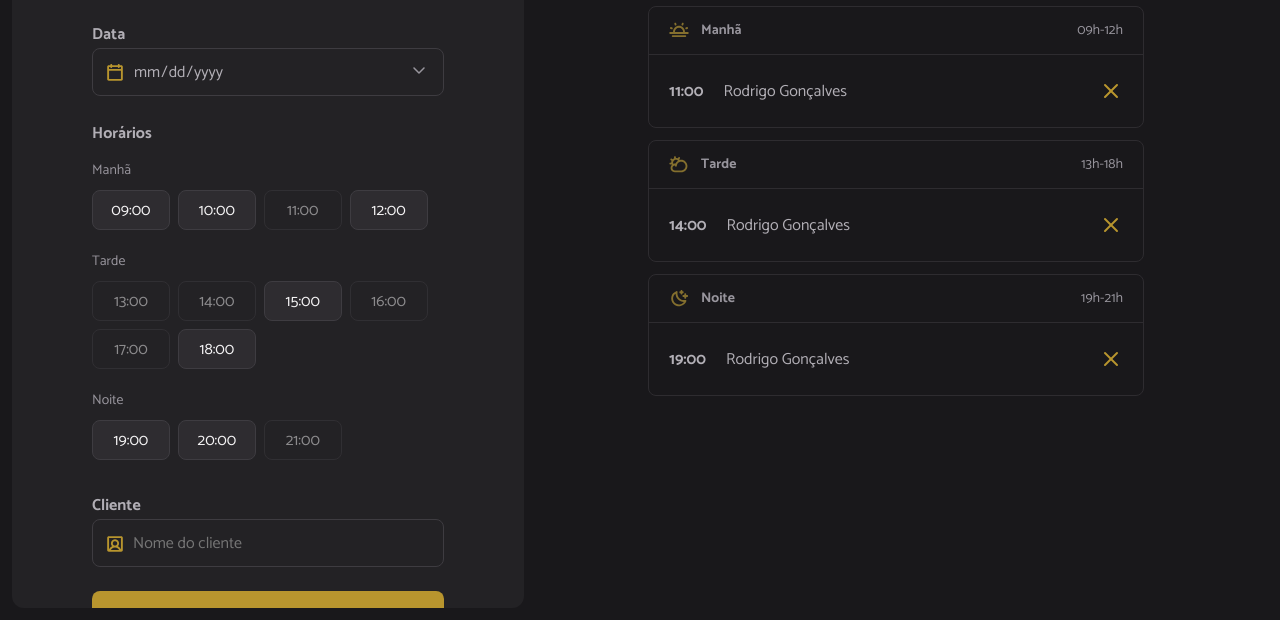
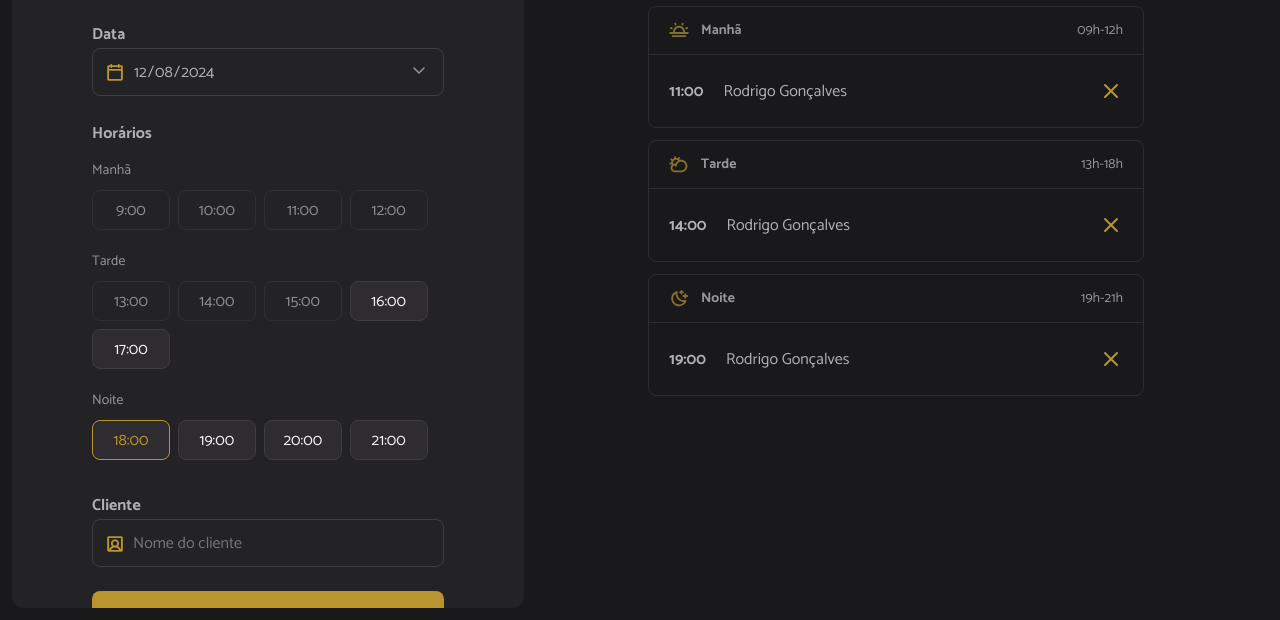
Before and after one commit to Vih6460/MBA_Hair_Day, a website built with webpack: page index.html in a window 1280 px wide. Both pictures are taken after a click on the item "18:00". Shown: the part 180-800 px from the top of the page. Built offline with nearby package versions, Linux system fonts and the light colour scheme.

Commit message:
manipulating the form

```diff
--- a/index.html
+++ b/index.html
@@ -35,69 +35,18 @@
         </div>
 
         <span class="label">Horários</span>
-        <ul id="hours" class="hours" aria-label="Horários disponíveis de manhã">
+        <ul id="hours" class="hours" aria-label="Horários disponíveis para agendamento">
           <!-- Exemplo: Manhã -->
-          <li data-period="morning" class="hour-period">Manhã</li>
-          <li data-period="morning" value="09:00" class="hour hour-available">
-            09:00
-          </li>
-          <li data-period="morning" value="10:00" class="hour hour-available">
-            10:00
-          </li>
-          <li data-period="morning" value="11:00" class="hour hour-unavailable">
-            11:00
-          </li>
-          <li data-period="morning" value="12:00" class="hour hour-available">
-            12:00
-          </li>
+          <!-- <li data-period="morning" class="hour-period">Manhã</li>
+          <li data-period="morning" value="09:00" class="hour hour-available"> 09:00 </li> -->
+
           <!-- Exemplo: Tarde  -->
-          <li data-period="morning" class="hour-period">Tarde</li>
-          <li
-            data-period="afternoon"
-            value="13:00"
-            class="hour hour-unavailable"
-          >
-            13:00
-          </li>
-          <li
-            data-period="afternoon"
-            value="14:00"
-            class="hour hour-unavailable"
-          >
-            14:00
-          </li>
-          <li data-period="afternoon" value="15:00" class="hour hour-available">
-            15:00
-          </li>
-          <li
-            data-period="afternoon"
-            value="16:00"
-            class="hour hour-unavailable"
-          >
-            16:00
-          </li>
-          <li
-            data-period="afternoon"
-            value="17:00"
-            class="hour hour-unavailable"
-          >
-            17:00
-          </li>
-          <li data-period="afternoon" value="18:00" class="hour hour-available">
-            18:00
-          </li>
+          <!-- <li data-period="afternoon" class="hour-period">Tarde</li>
+          <li data-period="afternoon" value="13:00" class="hour hour-unavailable"> 13:00 </li> -->
+
           <!-- Exemplo: Noite -->
-          <li data-period="morning" class="hour-period">Noite</li>
-
-          <li data-period="night" value="19:00" class="hour hour-available">
-            19:00
-          </li>
-          <li data-period="night" value="20:00" class="hour hour-available">
-            20:00
-          </li>
-          <li data-period="night" value="21:00" class="hour hour-unavailable">
-            21:00
-          </li>
+          <!-- <li data-period="night" class="hour-period">Noite</li>
+          <li data-period="night" value="19:00" class="hour hour-available">19:00</li> -->
         </ul>
 
         <label for="client" class="label">Cliente</label>
--- a/src/main.js
+++ b/src/main.js
@@ -7,3 +7,8 @@ import "./libs/dayjs.js"
 import "./styles/global.css"
 import "./styles/form.css"
 import "./styles/schedule.css"
+
+//JS
+import "./modules/form/date-change.js"
+import "./modules/form/submit.js"
+import "./modules/page-load.js"
--- /dev/null
+++ b/src/modules/form/date-change.js
@@ -0,0 +1,5 @@
+import { schedulesDay } from "../schedules/load.js"
+
+const selectedDate = document.getElementById("date")
+
+selectedDate.onchange = () => schedulesDay()
--- /dev/null
+++ b/src/modules/form/hours-click.js
@@ -0,0 +1,13 @@
+export function hoursClick(){
+    const hours = document.querySelectorAll(".hour-available")
+
+    hours.forEach((available) => {
+        available.addEventListener("click", (selected) => {
+            hours.forEach((hour) => {
+                hour.classList.remove("hour-selected")
+            })
+
+            selected.target.classList.add("hour-selected")
+        })
+    })
+}
--- /dev/null
+++ b/src/modules/form/hours-load.js
@@ -0,0 +1,47 @@
+import dayjs from "dayjs"
+import { openingHours } from "../../utils/opening-hours.js"
+import { hoursClick } from "./hours-click.js"
+
+const hours = document.getElementById("hours")
+
+export function hoursLoad({date}){
+    hours.innerHTML = ""
+
+    const opening = openingHours.map((hour) => {
+        const [scheduleHour] = hour.split(":")
+
+        const isHourPast = dayjs(date).add(scheduleHour, "hour").isAfter(dayjs())
+
+        return {
+            hour,
+            available: isHourPast
+        }
+    })
+
+    opening.forEach(({hour, available}) => {
+        const li = document.createElement("li")
+        li.classList.add("hour")
+        li.classList.add(available ? "hour-available" : "hour-unavailable")
+        li.textContent = hour
+
+        if(hour === "9:00"){
+            hourHeaderAdd("Manhã")
+        }else if(hour === "13:00"){
+            hourHeaderAdd("Tarde")
+        }else if(hour === "18:00"){
+            hourHeaderAdd("Noite")
+        }
+
+        hours.append(li)
+    })
+
+    hoursClick()
+}
+
+function hourHeaderAdd(title){
+    const header = document.createElement("li")
+    header.classList.add("hour-period")
+    header.textContent = title
+
+    hours.append(header)
+}
--- /dev/null
+++ b/src/modules/form/submit.js
@@ -0,0 +1,37 @@
+import dayjs from "dayjs"
+
+const form = document.querySelector("form")
+const clientName = document.getElementById("client")
+const selectedDate = document.getElementById("date")
+const today = dayjs(new Date()).format("YYYY-MM-DD")
+
+selectedDate.value = today
+selectedDate.min = today
+
+form.onsubmit = (event) => {
+    event.preventDefault()
+
+    try {
+        const name = clientName.value.trim()
+        if(!name){
+           return alert("Informe o nome do cliente")
+        }
+
+        const hourSelected = document.querySelector(".hour-selected")
+        if(!hourSelected){
+           return alert("Selecione a hora")
+        }
+
+        const [hour] = hourSelected.innerText.split(":")
+
+        const when = dayjs(selectedDate.value).add(hour, "hour")
+
+        const id = new Date().getTime()
+
+
+        console.log(when)
+    } catch (error) {
+        alert("Não foi possível atualizar o agendamento.")
+        console.log(error)
+    }
+}
--- /dev/null
+++ b/src/modules/page-load.js
@@ -0,0 +1,5 @@
+import { schedulesDay } from "./schedules/load.js"
+
+document.addEventListener("DOMContentLoaded", function(){
+    schedulesDay()
+})
--- /dev/null
+++ b/src/modules/schedules/load.js
@@ -0,0 +1,9 @@
+import { hoursLoad } from "../form/hours-load.js"
+
+const selectedDate = document.getElementById("date")
+
+export function schedulesDay(){
+    const date = selectedDate.value
+
+    hoursLoad({date})
+}
--- /dev/null
+++ b/src/utils/opening-hours.js
@@ -0,0 +1,15 @@
+export const openingHours = [
+    "9:00",
+    "10:00",
+    "11:00",
+    "12:00",
+    "13:00",
+    "14:00",
+    "15:00",
+    "16:00",
+    "17:00",
+    "18:00",
+    "19:00",
+    "20:00",
+    "21:00"
+]
```
Also changed, not shown: dist/index.html, dist/main.js.
